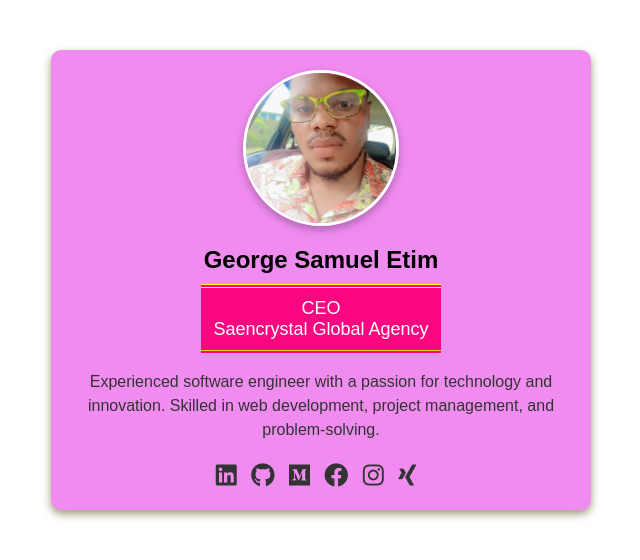
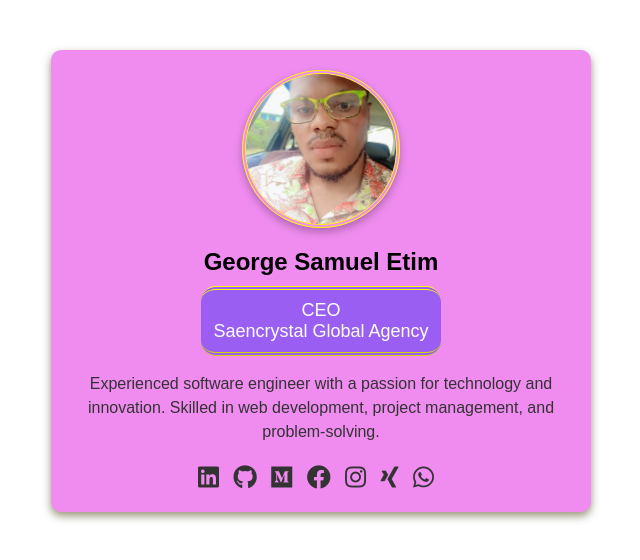
Before and after one commit to EtimGeorge/stylish-card-upskill-24-assignment-week5, a plain HTML site: page index.html in a window 1280 px wide. Shown: the whole page, without its empty margins (319-959 px from the left). Drawn offline with Linux system fonts and the light colour scheme.

Commit message:
second commit

```diff
--- a/index.html
+++ b/index.html
@@ -29,6 +29,10 @@
                     <i class="fab fa-xing"></i>
                 </a>
 
+                <a href="" target="_blank" class="social-link">
+                    <i class="fab fa-whatsapp"></i>
+                </a>
+
             </div>
         </div>
     </div>
--- a/style.css
+++ b/style.css
@@ -13,7 +13,7 @@ body {
     border: 5px soli rgb(11, 11, 11);
     border-radius: 10px;
     background-color: rgb(240, 140, 240);
-    box-shadow: 0 4px 8px rgba(72, 64, 2, 0.525);
+    box-shadow: 0 4px 8px rgba(58, 51, 1, 0.525);
     transition: transform 0.3s ease-in-out;
 }
 
@@ -28,7 +28,7 @@ body {
     height: 150px;
     border-radius: 50%;
     object-fit: cover;
-    border: 3px solid #fff;
+    border: 4px double yellow;
     box-shadow: 0 4px 8px rgba(0, 0, 0, 0.274);
     transition: transform 0.3s ease-in-out;
 }
@@ -53,15 +53,17 @@ body {
     margin-bottom: 15px;
     border-top: 4px double yellow ;
     border-bottom: 4px double rgb(214, 214, 3);
-    background-color: rgb(250, 6, 128);
+    background-color: rgb(155, 94, 242);
     padding: 10px;
     margin-left: 130px;
     margin-right: 130px;
+    border-radius: 15px;
 }
 
 .job-title:hover{
-    color: rgb(250, 6, 128);
+    color: rgb(155, 94, 242);
     background-color: #ffffff;
+    font-weight: 600;
 }
 
 .description {
@@ -84,6 +86,7 @@ body {
 
 .social-link:hover {
     color: #007bff;
+    cursor: pointer;
 }
 
 /* Media Query for Responsive Design */
```
